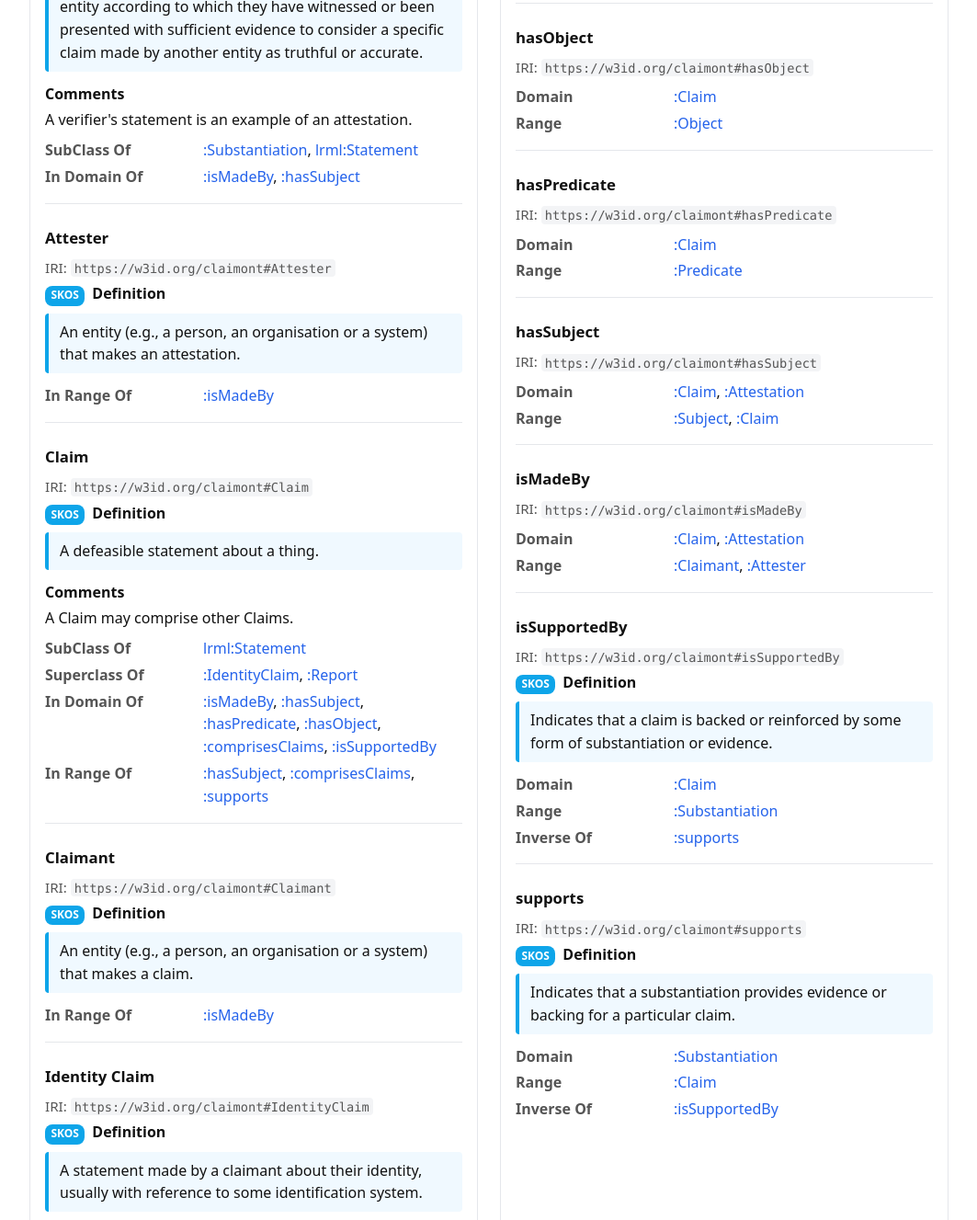
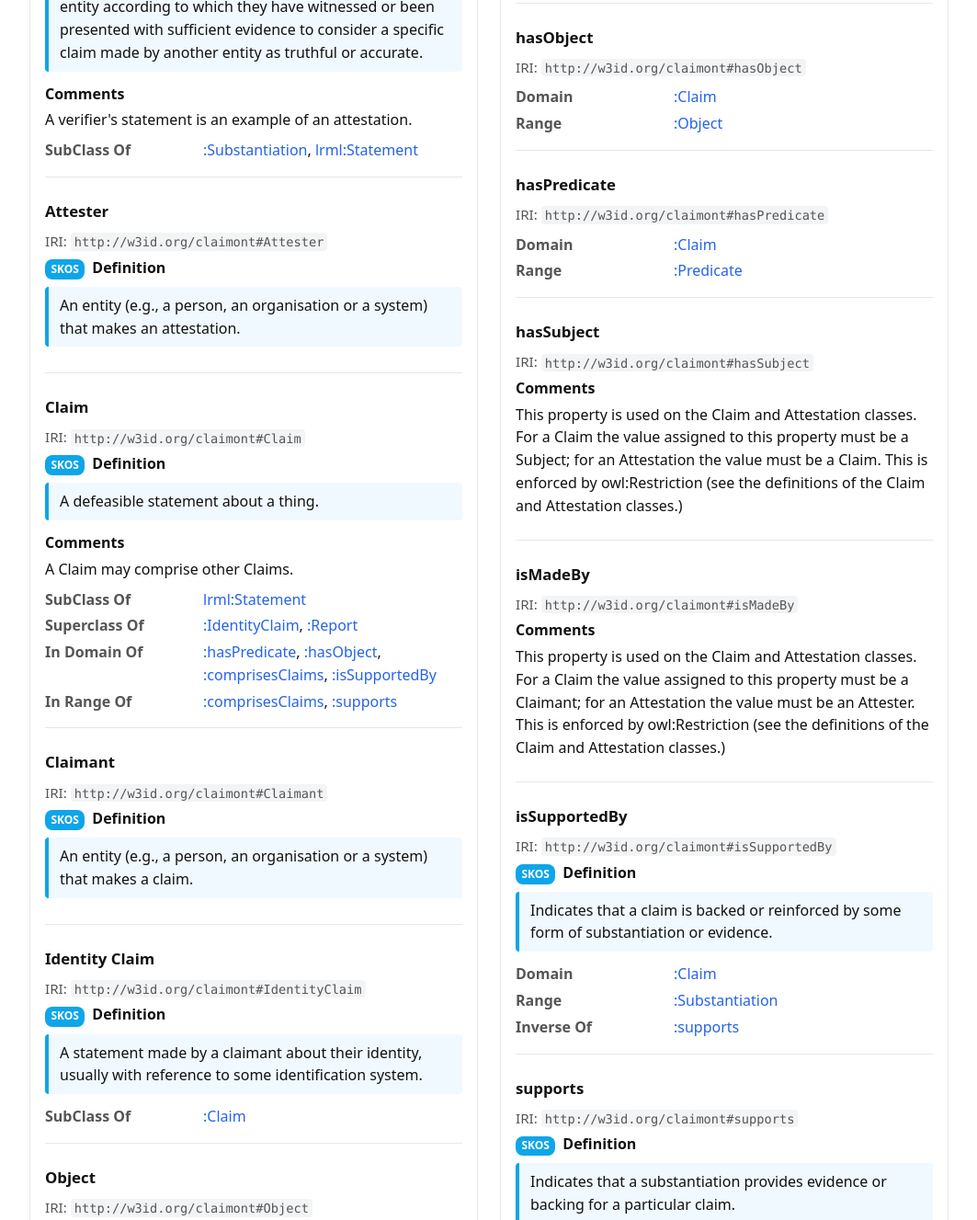
Before and after one commit to aiaont/claimont, a plain HTML site: page docs/claimont.html in a window 1280 px wide. Shown: the part 742-2069 px from the top of the page at 92% size, without its empty margins (108-1171 px from the left). Drawn offline with Linux system fonts and the light colour scheme.

Commit message:
Improvements and fixes (#16)
* http, not https

* rdf:about, not rdf:ID

* Code formatting

* Restrictions for isMadeBy and hasSubject.

* Updates .jsonld, .ttl and .html files according to latest .owl.

```diff
--- a/docs/claimont.html
+++ b/docs/claimont.html
@@ -46,13 +46,13 @@
   <div class="wrap">
     <header>
       <h1>Claim Ontology</h1>
-<div class="iri">IRI: <code>https://w3id.org/claimont</code></div>      <div class="desc defblock"><span class="badge">Description</span> An ontology for describing claims and their substantiation.</div>
+<div class="iri">IRI: <code>http://w3id.org/claimont</code></div>      <div class="desc defblock"><span class="badge">Description</span> An ontology for describing claims and their substantiation.</div>
       <div class="prefixes">
         Prefixes:
-          <code>:: &lt;https://w3id.org/claimont#&gt;</code><br />
+          <code>:: &lt;http://w3id.org/claimont#&gt;</code><br />
           <code>dcterms: &lt;http://purl.org/dc/terms/&gt;</code><br />
           <code>lrml: &lt;http://docs.oasis-open.org/legalruleml/ns/v1.0/&gt;</code><br />
-          <code>ns1: &lt;https://w3id.org/&gt;</code><br />
+          <code>ns1: &lt;http://w3id.org/&gt;</code><br />
           <code>owl: &lt;http://www.w3.org/2002/07/owl#&gt;</code><br />
           <code>rdf: &lt;http://www.w3.org/1999/02/22-rdf-syntax-ns#&gt;</code><br />
           <code>rdfs: &lt;http://www.w3.org/2000/01/rdf-schema#&gt;</code><br />
@@ -77,7 +77,7 @@
         <h2>Classes</h2>
           <div class="item" id="cls--Attestation">
             <h3>Attestation</h3>
-            <div class="meta">IRI: <code>https://w3id.org/claimont#Attestation</code></div>
+            <div class="meta">IRI: <code>http://w3id.org/claimont#Attestation</code></div>
 
               <div class="section-title"><span class="badge">SKOS</span>Definition</div>
                 <div class="defblock">An indefeasible statement, usually formal, made by an entity according to which they have witnessed or been presented with sufficient evidence to consider a specific claim made by another entity as truthful or accurate.</div>
@@ -89,28 +89,22 @@
                 <div class="key">SubClass Of</div>
                 <div>
                     <a href="#cls--Substantiation">:Substantiation</a>,                     <a href="http://docs.oasis-open.org/legalruleml/ns/v1.0/Statement">lrml:Statement</a>                </div>
-                <div class="key">In Domain Of</div>
-                <div>
-                    <a href="#prop--isMadeBy">:isMadeBy</a>,                     <a href="#prop--hasSubject">:hasSubject</a>                </div>
             </div>
           </div>
           <div class="item" id="cls--Attester">
             <h3>Attester</h3>
-            <div class="meta">IRI: <code>https://w3id.org/claimont#Attester</code></div>
+            <div class="meta">IRI: <code>http://w3id.org/claimont#Attester</code></div>
 
               <div class="section-title"><span class="badge">SKOS</span>Definition</div>
                 <div class="defblock">An entity (e.g., a person, an organisation or a system) that makes an attestation.</div>
 
 
             <div class="kv">
-                <div class="key">In Range Of</div>
-                <div>
-                    <a href="#prop--isMadeBy">:isMadeBy</a>                </div>
             </div>
           </div>
           <div class="item" id="cls--Claim">
             <h3>Claim</h3>
-            <div class="meta">IRI: <code>https://w3id.org/claimont#Claim</code></div>
+            <div class="meta">IRI: <code>http://w3id.org/claimont#Claim</code></div>
 
               <div class="section-title"><span class="badge">SKOS</span>Definition</div>
                 <div class="defblock">A defeasible statement about a thing.</div>
@@ -127,29 +121,26 @@
                     <a href="#cls--IdentityClaim">:IdentityClaim</a>,                     <a href="#cls--Report">:Report</a>                </div>
                 <div class="key">In Domain Of</div>
                 <div>
-                    <a href="#prop--isMadeBy">:isMadeBy</a>,                     <a href="#prop--hasSubject">:hasSubject</a>,                     <a href="#prop--hasPredicate">:hasPredicate</a>,                     <a href="#prop--hasObject">:hasObject</a>,                     <a href="#prop--comprisesClaims">:comprisesClaims</a>,                     <a href="#prop--isSupportedBy">:isSupportedBy</a>                </div>
+                    <a href="#prop--hasPredicate">:hasPredicate</a>,                     <a href="#prop--hasObject">:hasObject</a>,                     <a href="#prop--comprisesClaims">:comprisesClaims</a>,                     <a href="#prop--isSupportedBy">:isSupportedBy</a>                </div>
                 <div class="key">In Range Of</div>
                 <div>
-                    <a href="#prop--hasSubject">:hasSubject</a>,                     <a href="#prop--comprisesClaims">:comprisesClaims</a>,                     <a href="#prop--supports">:supports</a>                </div>
+                    <a href="#prop--comprisesClaims">:comprisesClaims</a>,                     <a href="#prop--supports">:supports</a>                </div>
             </div>
           </div>
           <div class="item" id="cls--Claimant">
             <h3>Claimant</h3>
-            <div class="meta">IRI: <code>https://w3id.org/claimont#Claimant</code></div>
+            <div class="meta">IRI: <code>http://w3id.org/claimont#Claimant</code></div>
 
               <div class="section-title"><span class="badge">SKOS</span>Definition</div>
                 <div class="defblock">An entity (e.g., a person, an organisation or a system) that makes a claim.</div>
 
 
             <div class="kv">
-                <div class="key">In Range Of</div>
-                <div>
-                    <a href="#prop--isMadeBy">:isMadeBy</a>                </div>
             </div>
           </div>
           <div class="item" id="cls--IdentityClaim">
             <h3>Identity Claim</h3>
-            <div class="meta">IRI: <code>https://w3id.org/claimont#IdentityClaim</code></div>
+            <div class="meta">IRI: <code>http://w3id.org/claimont#IdentityClaim</code></div>
 
               <div class="section-title"><span class="badge">SKOS</span>Definition</div>
                 <div class="defblock">A statement made by a claimant about their identity, usually with reference to some identification system.</div>
@@ -163,7 +154,7 @@
           </div>
           <div class="item" id="cls--Object">
             <h3>Object</h3>
-            <div class="meta">IRI: <code>https://w3id.org/claimont#Object</code></div>
+            <div class="meta">IRI: <code>http://w3id.org/claimont#Object</code></div>
 
               <div class="section-title"><span class="badge">SKOS</span>Definition</div>
                 <div class="defblock">The target or value associated with the predicate of a claim or an attestation.</div>
@@ -177,7 +168,7 @@
           </div>
           <div class="item" id="cls--Predicate">
             <h3>Predicate</h3>
-            <div class="meta">IRI: <code>https://w3id.org/claimont#Predicate</code></div>
+            <div class="meta">IRI: <code>http://w3id.org/claimont#Predicate</code></div>
 
               <div class="section-title"><span class="badge">SKOS</span>Definition</div>
                 <div class="defblock">The characteristic, attribute, or relationship asserted about the subject of a claim or an attestation.</div>
@@ -191,7 +182,7 @@
           </div>
           <div class="item" id="cls--Report">
             <h3>Report</h3>
-            <div class="meta">IRI: <code>https://w3id.org/claimont#Report</code></div>
+            <div class="meta">IRI: <code>http://w3id.org/claimont#Report</code></div>
 
               <div class="section-title"><span class="badge">SKOS</span>Definition</div>
                 <div class="defblock">A claim made according to some specification.</div>
@@ -205,21 +196,18 @@
           </div>
           <div class="item" id="cls--Subject">
             <h3>Subject</h3>
-            <div class="meta">IRI: <code>https://w3id.org/claimont#Subject</code></div>
+            <div class="meta">IRI: <code>http://w3id.org/claimont#Subject</code></div>
 
               <div class="section-title"><span class="badge">SKOS</span>Definition</div>
                 <div class="defblock">The thing about which a statement (i.e., a claim or an attestation) is made.</div>
 
 
             <div class="kv">
-                <div class="key">In Range Of</div>
-                <div>
-                    <a href="#prop--hasSubject">:hasSubject</a>                </div>
             </div>
           </div>
           <div class="item" id="cls--Substantiation">
             <h3>Substantiation</h3>
-            <div class="meta">IRI: <code>https://w3id.org/claimont#Substantiation</code></div>
+            <div class="meta">IRI: <code>http://w3id.org/claimont#Substantiation</code></div>
 
               <div class="section-title"><span class="badge">SKOS</span>Definition</div>
                 <div class="defblock">A thing presented in support of the truthfulness of a claim.</div>
@@ -243,7 +231,7 @@
         <h2>Properties</h2>
           <div class="item" id="prop--comprisesClaims">
             <h3>comprisesClaims</h3>
-            <div class="meta">IRI: <code>https://w3id.org/claimont#comprisesClaims</code></div>
+            <div class="meta">IRI: <code>http://w3id.org/claimont#comprisesClaims</code></div>
 
 
 
@@ -258,7 +246,7 @@
           </div>
           <div class="item" id="prop--hasObject">
             <h3>hasObject</h3>
-            <div class="meta">IRI: <code>https://w3id.org/claimont#hasObject</code></div>
+            <div class="meta">IRI: <code>http://w3id.org/claimont#hasObject</code></div>
 
 
 
@@ -273,7 +261,7 @@
           </div>
           <div class="item" id="prop--hasPredicate">
             <h3>hasPredicate</h3>
-            <div class="meta">IRI: <code>https://w3id.org/claimont#hasPredicate</code></div>
+            <div class="meta">IRI: <code>http://w3id.org/claimont#hasPredicate</code></div>
 
 
 
@@ -288,37 +276,29 @@
           </div>
           <div class="item" id="prop--hasSubject">
             <h3>hasSubject</h3>
-            <div class="meta">IRI: <code>https://w3id.org/claimont#hasSubject</code></div>
+            <div class="meta">IRI: <code>http://w3id.org/claimont#hasSubject</code></div>
 
 
+              <div class="section-title">Comments</div>
+                <div class="comment">This property is used on the Claim and Attestation classes. For a Claim the value assigned to this property must be a Subject; for an Attestation the value must be a Claim. This is enforced by owl:Restriction (see the definitions of the Claim and Attestation classes.)</div>
 
             <div class="kv">
-                <div class="key">Domain</div>
-                <div>
-                    <a href="#cls--Claim">:Claim</a>,                     <a href="#cls--Attestation">:Attestation</a>                </div>
-                <div class="key">Range</div>
-                <div>
-                    <a href="#cls--Subject">:Subject</a>,                     <a href="#cls--Claim">:Claim</a>                </div>
             </div>
           </div>
           <div class="item" id="prop--isMadeBy">
             <h3>isMadeBy</h3>
-            <div class="meta">IRI: <code>https://w3id.org/claimont#isMadeBy</code></div>
+            <div class="meta">IRI: <code>http://w3id.org/claimont#isMadeBy</code></div>
 
 
+              <div class="section-title">Comments</div>
+                <div class="comment">This property is used on the Claim and Attestation classes. For a Claim the value assigned to this property must be a Claimant; for an Attestation the value must be an Attester. This is enforced by owl:Restriction (see the definitions of the Claim and Attestation classes.)</div>
 
             <div class="kv">
-                <div class="key">Domain</div>
-                <div>
-                    <a href="#cls--Claim">:Claim</a>,                     <a href="#cls--Attestation">:Attestation</a>                </div>
-                <div class="key">Range</div>
-                <div>
-                    <a href="#cls--Claimant">:Claimant</a>,                     <a href="#cls--Attester">:Attester</a>                </div>
             </div>
           </div>
           <div class="item" id="prop--isSupportedBy">
             <h3>isSupportedBy</h3>
-            <div class="meta">IRI: <code>https://w3id.org/claimont#isSupportedBy</code></div>
+            <div class="meta">IRI: <code>http://w3id.org/claimont#isSupportedBy</code></div>
 
               <div class="section-title"><span class="badge">SKOS</span>Definition</div>
                 <div class="defblock">Indicates that a claim is backed or reinforced by some form of substantiation or evidence.</div>
@@ -338,7 +318,7 @@
           </div>
           <div class="item" id="prop--supports">
             <h3>supports</h3>
-            <div class="meta">IRI: <code>https://w3id.org/claimont#supports</code></div>
+            <div class="meta">IRI: <code>http://w3id.org/claimont#supports</code></div>
 
               <div class="section-title"><span class="badge">SKOS</span>Definition</div>
                 <div class="defblock">Indicates that a substantiation provides evidence or backing for a particular claim.</div>
```
Also changed, not shown: 3 other files.
